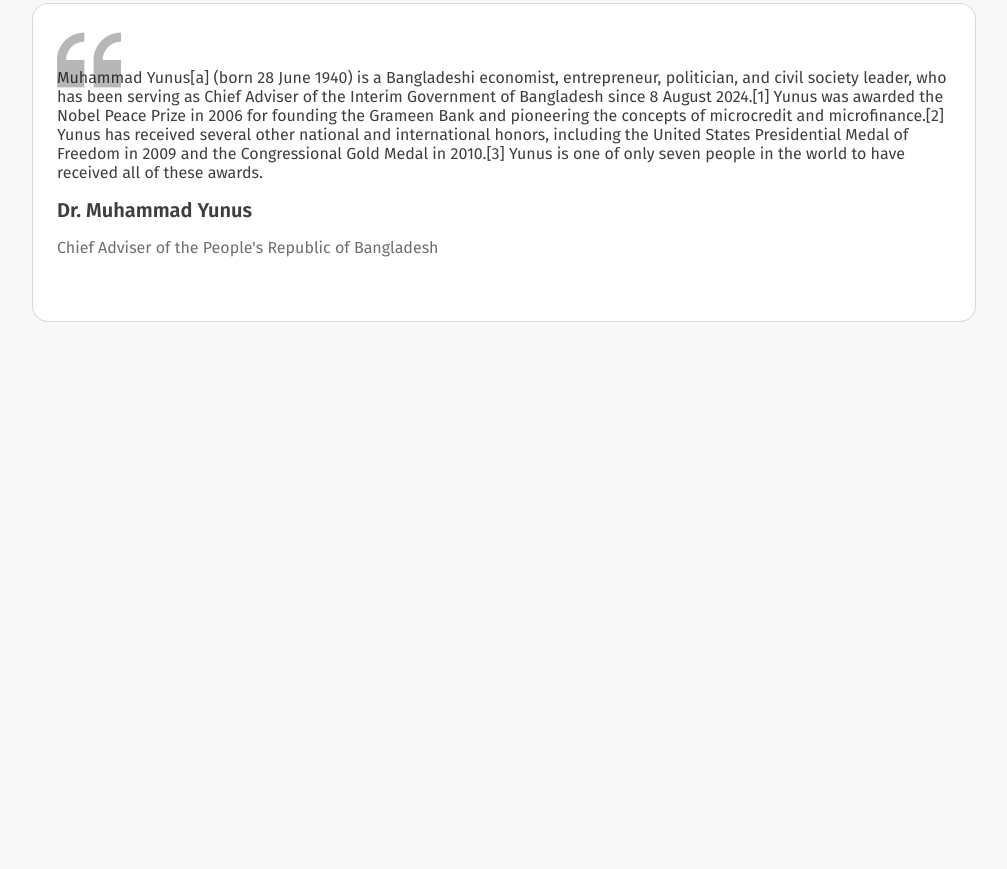
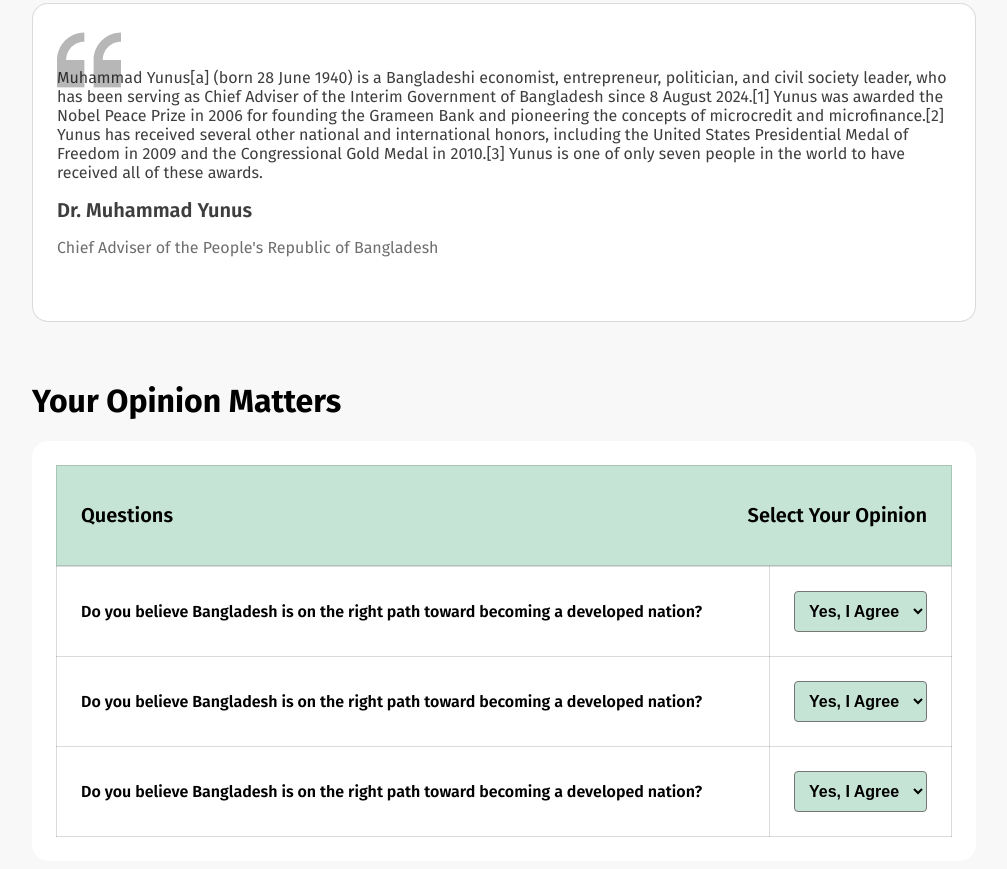
Before and after one commit to RahilLamisa/b11a-1, a plain HTML site: page index.html in a window 1280 px wide. Shown: the part 2100-2969 px from the top of the page, without its empty margins (136-1143 px from the left). Before the commit the page ends 2430 px from the top, so only its background shows below. Drawn offline with Linux system fonts and the light colour scheme.

Commit message:
your opinion matters committed

```diff
--- a/index.html
+++ b/index.html
@@ -84,6 +84,37 @@
             <p class="yunus">Muhammad Yunus[a] (born 28 June 1940) is a Bangladeshi economist, entrepreneur, politician, and civil society leader, who has been serving as Chief Adviser of the Interim Government of Bangladesh since 8 August 2024.[1] Yunus was awarded the Nobel Peace Prize in 2006 for founding the Grameen Bank and pioneering the concepts of microcredit and microfinance.[2] Yunus has received several other national and international honors, including the United States Presidential Medal of Freedom in 2009 and the Congressional Gold Medal in 2010.[3] Yunus is one of only seven people in the world to have received all of these awards.</p>
             <h1 id="yunus">Dr. Muhammad Yunus</h1>
             <p id="chief">Chief Adviser of the People's Republic of Bangladesh</p>
+        </div><br><br>
+        <div>
+            <h1>Your Opinion Matters</h1>
+            <div class="tdiv">
+                <div style="display: flex; justify-content: space-between; border: 1px solid rgba(14, 14, 14, 0.15); padding: 24px; background-color: rgb(198, 228, 214);">
+                    <h1 style="font-size: 20px; font-weight: 600;">Questions</h1>
+                    <h1 style="font-size: 20px; font-weight: 600;">Select Your Opinion</h1>
+                </div>
+                <table>
+                    <thead>
+                        <tr>
+                            <th>Do you believe Bangladesh is on the right path toward becoming a developed nation?</th>
+                            <th><select name="yes" id="yes">
+                                <option value="yes">Yes, I Agree</option>
+                            </select></th>
+                        </tr>
+                        <tr>
+                            <th>Do you believe Bangladesh is on the right path toward becoming a developed nation?</th>
+                            <th><select name="yes" id="yes">
+                                <option value="yes">Yes, I Agree</option>
+                            </select></th>
+                        </tr>
+                        <tr>
+                            <th>Do you believe Bangladesh is on the right path toward becoming a developed nation?</th>
+                            <th><select name="yes" id="yes">
+                                <option value="yes">Yes, I Agree</option>
+                            </select></th>
+                        </tr>
+                    </thead>
+                </table>
+            </div>
         </div>
     </main>
 </body>
--- a/style.css
+++ b/style.css
@@ -171,3 +171,27 @@
     font-size: 16px;
     font-weight: 400;
 }
+
+table,th{
+    border-collapse: collapse;
+    border: 1px solid rgba(14, 14, 14, 0.15);
+    width: 100%;
+}
+.tdiv{
+    border-radius: 16px;
+background: rgb(255, 255, 255);
+padding: 24px;
+}
+th{
+    padding: 24px;
+    text-align: left;
+}
+th,select{
+    font-size: 16px;
+    font-weight: 600;
+}
+select{
+    background-color: rgb(198, 228, 214);
+    padding: 10px;
+    border-radius: 4px;
+}
```
